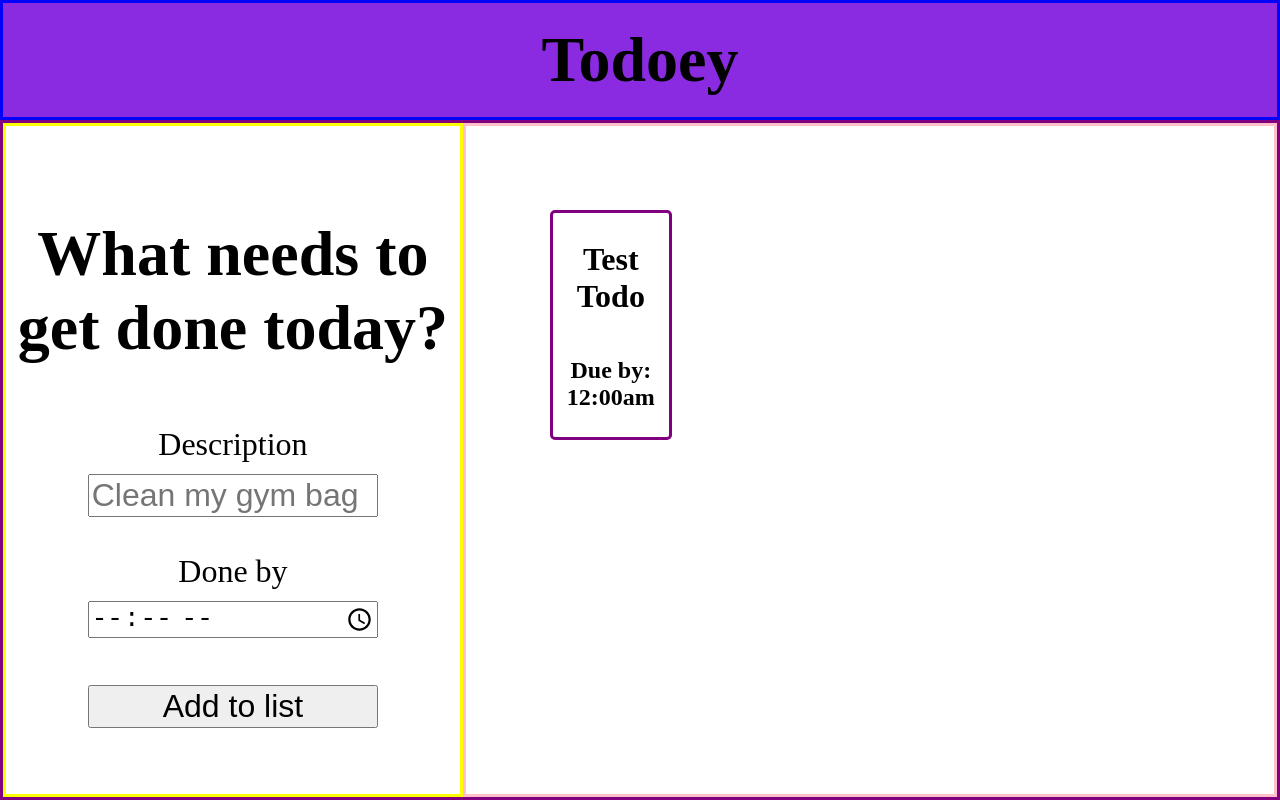
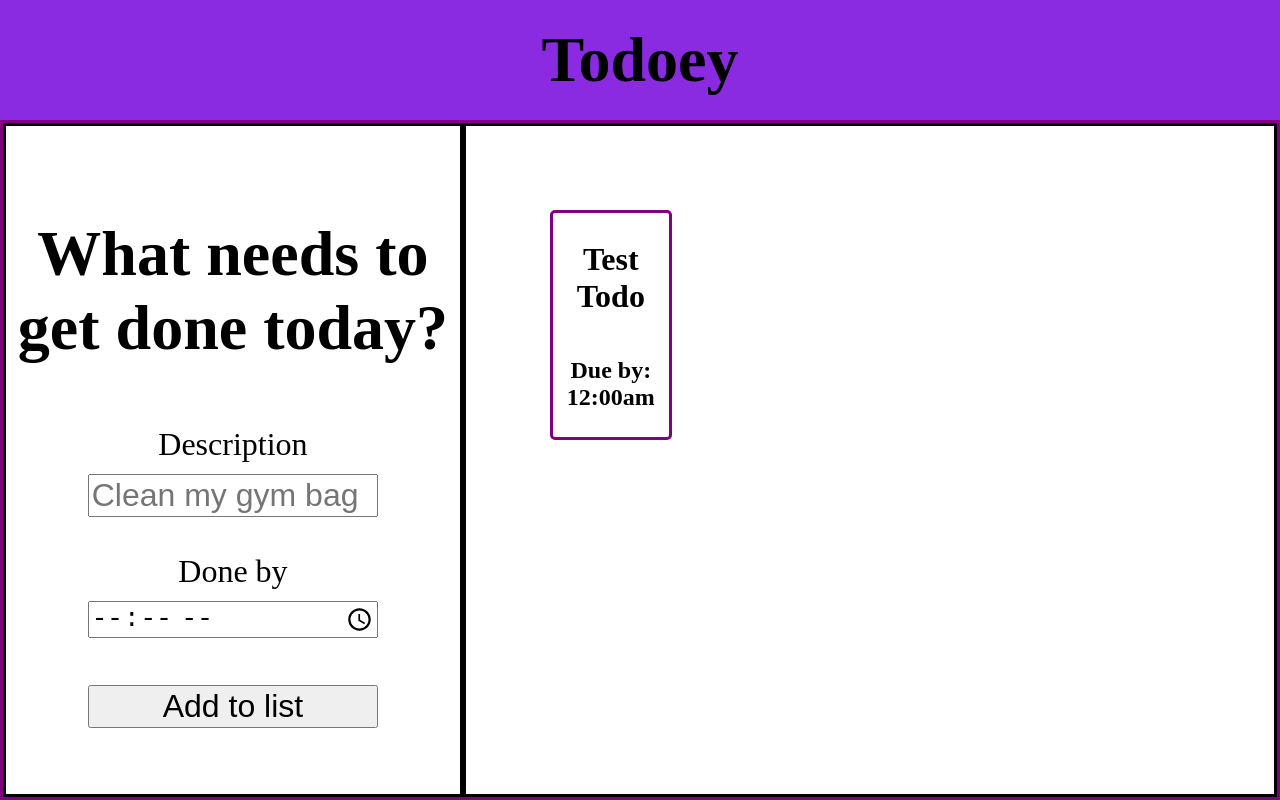
Before and after one commit to Secelia02/TodoApp, a plain HTML site: page index.html in a window 1280 px wide. Drawn offline with Linux system fonts and the light colour scheme.

Commit message:
Update index.html

```diff
--- a/index.html
+++ b/index.html
@@ -50,7 +50,6 @@
     }
     #header {
         height: 15vh;
-        border: 3px solid blue;
         box-sizing: border-box;
         display: flex;
         align-items: center;
@@ -70,7 +69,7 @@
     }
 
     #todoForm {
-        border: 3px solid yellow;
+        border: 3px solid black;
         width: 40%;
         display: flex;
         justify-content: center;
@@ -102,7 +101,7 @@
     }
 
     #todoContainer {
-        border: 3px solid pink;
+        border: 3px solid black;
         width: 60%;
         padding: 5%;
         display: flex;
```
